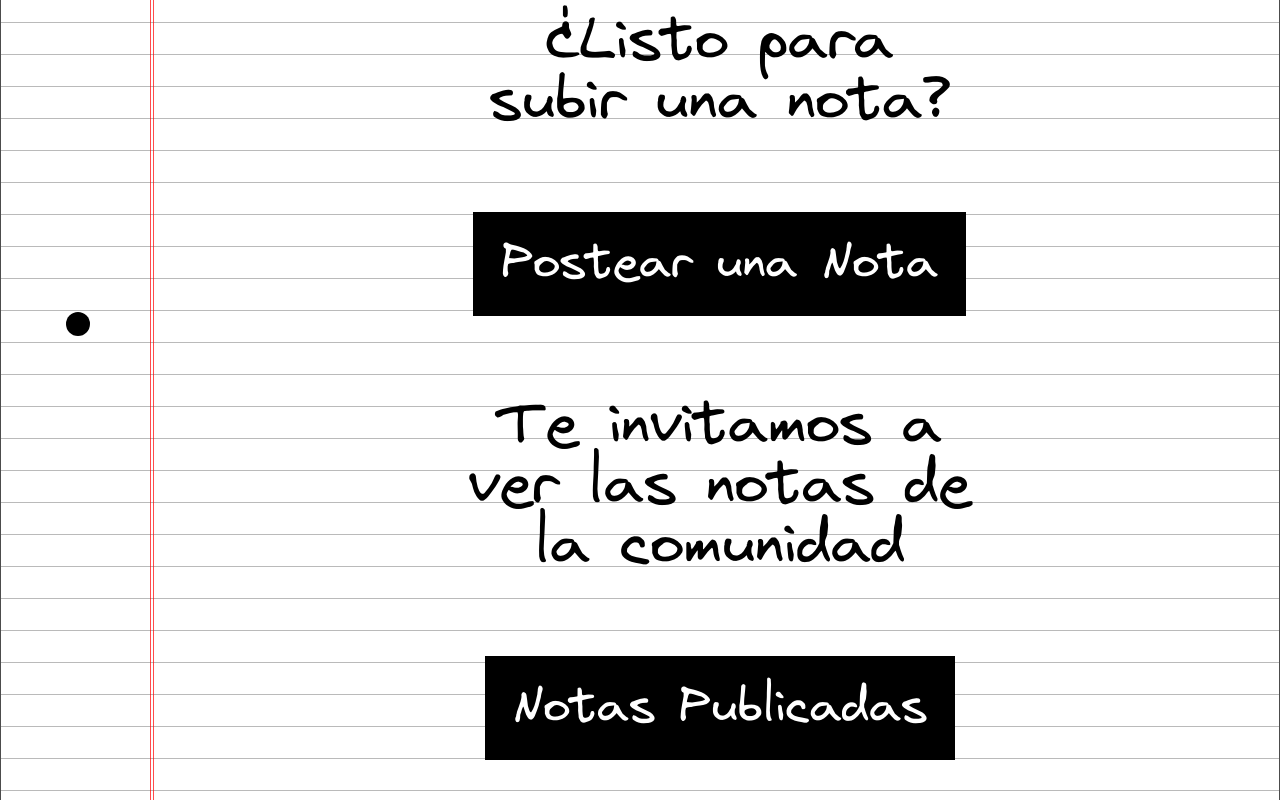
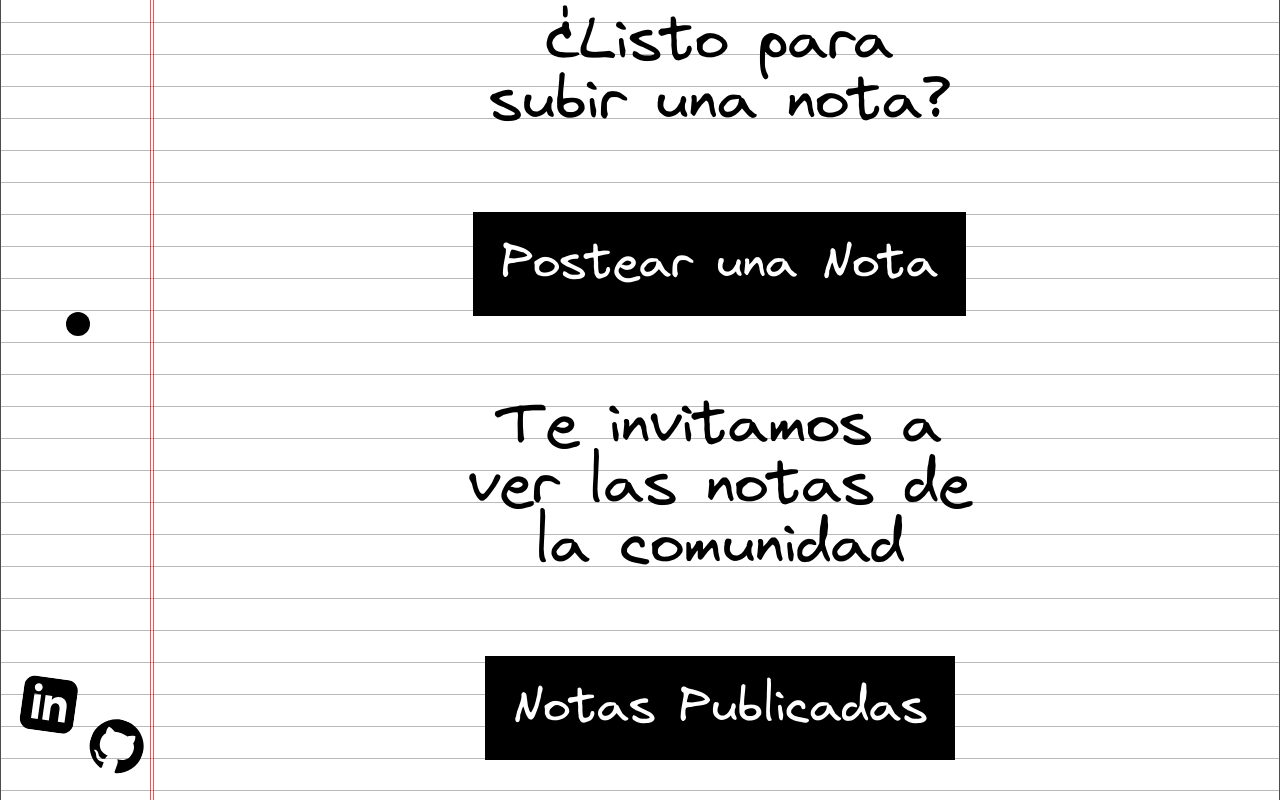
Before and after one commit to alexqs96/throwanote, a Next.js app: page / in a window 1280 px wide. Shown: the part 2058-2858 px from the top of the page. Built offline with nearby package versions, Linux system fonts and the light colour scheme.

Commit message:
fix: render with no js

```diff
--- a/src/app/layout.tsx
+++ b/src/app/layout.tsx
@@ -37,7 +37,29 @@ export default function RootLayout({
         </div>
         <Header />
         <PageWrapper>{children}</PageWrapper>
+        <footer className="absolute bottom-10 z-10 px-[1%] max-lg:hidden">
+          <div className="md:flex hidden items-center gap-6 w-fit rotate-[20deg]">
+            <a
+              className="-mt-8 -rotate-12 transition-transform duration-200 hover:-rotate-[19deg]"
+              href="https://www.linkedin.com/in/alexander-mamani"
+              target="_blank"
+              rel="noreferrer noopener"
+              aria-label="Linkedin Profile"
+            >
+              <LinkedinLogo size={54} />
+            </a>
 
+            <a
+              className="transition-transform duration-200 hover:-rotate-[19deg]"
+              href="https://github.com/alexqs96"
+              target="_blank"
+              rel="noreferrer noopener"
+              aria-label="Github Profile"
+            >
+              <GithubLogo size={54} />
+            </a>
+          </div>
+        </footer>
       </body>
     </html>
   );
```
Also changed, not shown: src/components/PageWrapper.tsx (+5 -6 lines).
